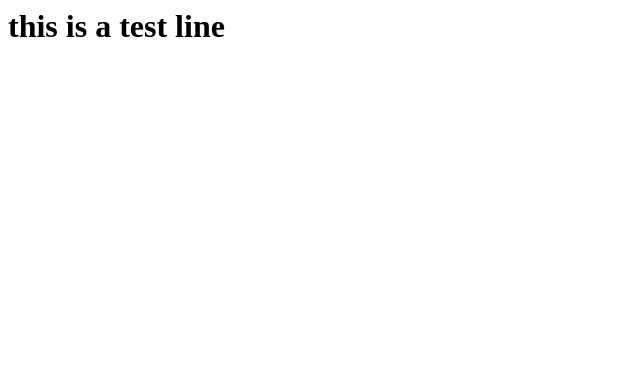
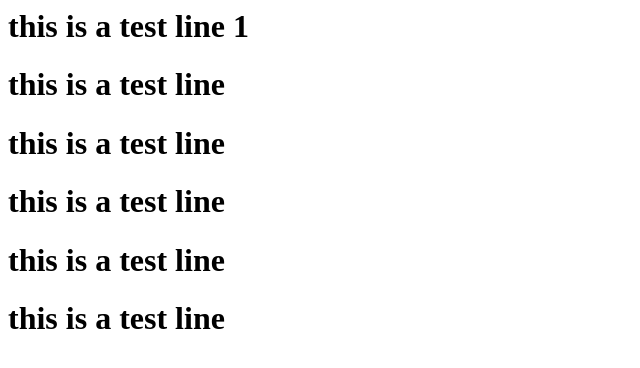
Before and after one commit to KRISHDX/Kris_Intelipaat_DevOps, a plain HTML site: page index.html in a window 1280 px wide. Shown: the whole page, without its empty margins (0-640 px from the left). Drawn offline with Linux system fonts and the light colour scheme.

Commit message:
Update html file

```diff
--- a/index.html
+++ b/index.html
@@ -1 +1,6 @@
+<h1> this is a test line </h>1
 <h1> this is a test line </h1>
+<h1> this is a test line </h1>
+<h1> this is a test line </h1>
+<h1> this is a test line </h1>
+<h1> this is a test line </h1>
```
